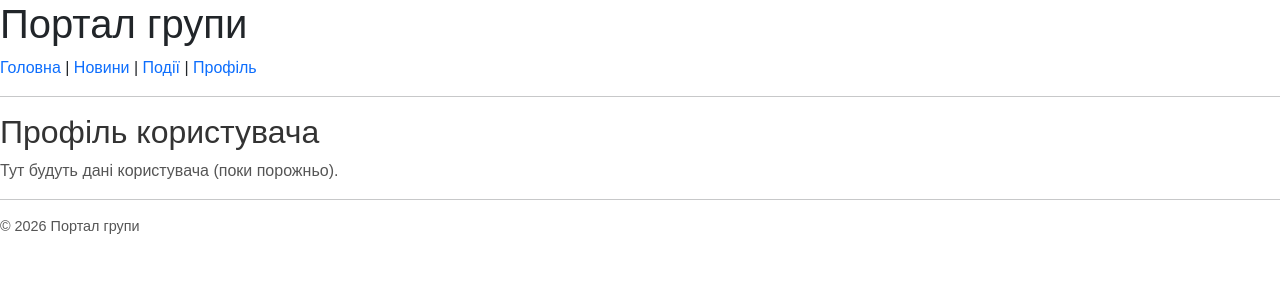
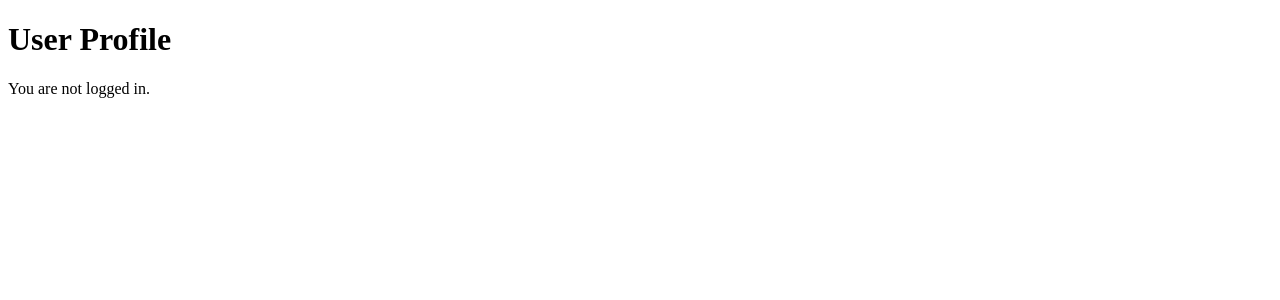
Before and after one commit to irrynka/group_portal, a Django app: template users/templates/users/profile.html in a window 1280 px wide. Shown: the top 300 px of the page. Run offline with Django 5.2, Linux system fonts and the light colour scheme; the template is opened without the code that fills it, so the values that code supplies are empty.

Commit message:
Profile added

```diff
--- a/users/templates/users/profile.html
+++ b/users/templates/users/profile.html
@@ -1,7 +1,20 @@
-{% extends "users/base.html" %}
-{% block title %}Профіль{% endblock %}
+<!DOCTYPE html>
+<html>
+<head>
+    <title>Profile</title>
+</head>
+<body>
 
-{% block content %}
-<h2>Профіль користувача</h2>
-<p>Тут будуть дані користувача (поки порожньо).</p>
-{% endblock %}
+<h1>User Profile</h1>
+
+{% if user.is_authenticated %}
+    <p>Username: {{ user.username }}</p>
+    <p>First name: {{ user.first_name }}</p>
+    <p>Last name: {{ user.last_name }}</p>
+    <p>Email: {{ user.email }}</p>
+{% else %}
+    <p>You are not logged in.</p>
+{% endif %}
+
+</body>
+</html>
```
Also changed, not shown: users/templates/user/portfolio.html (renamed from users/templates/users/portfolio.html), users/templates/user/portfolion_create.html (added), users/templates/user/portfolion_delete.html (added).
